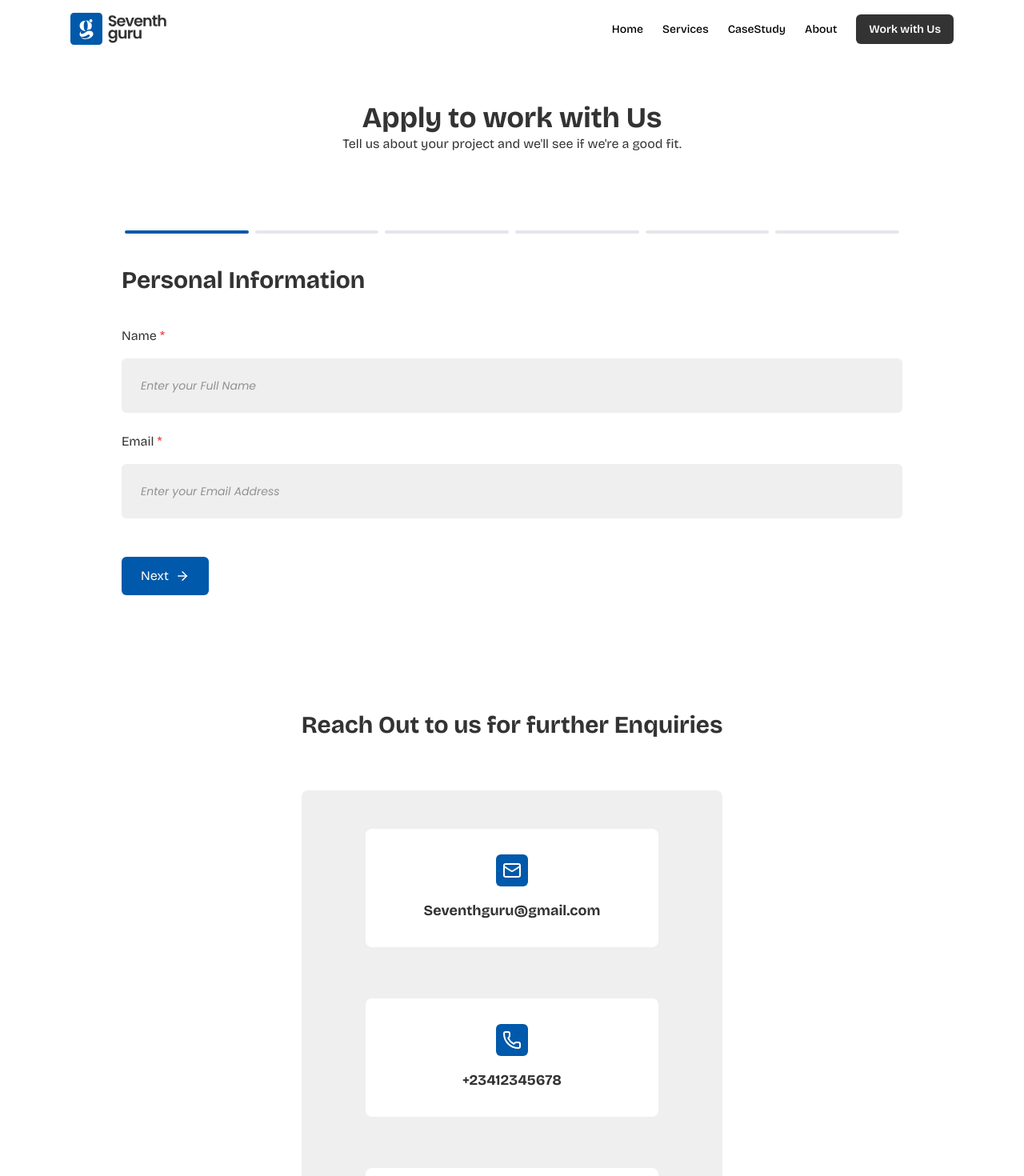
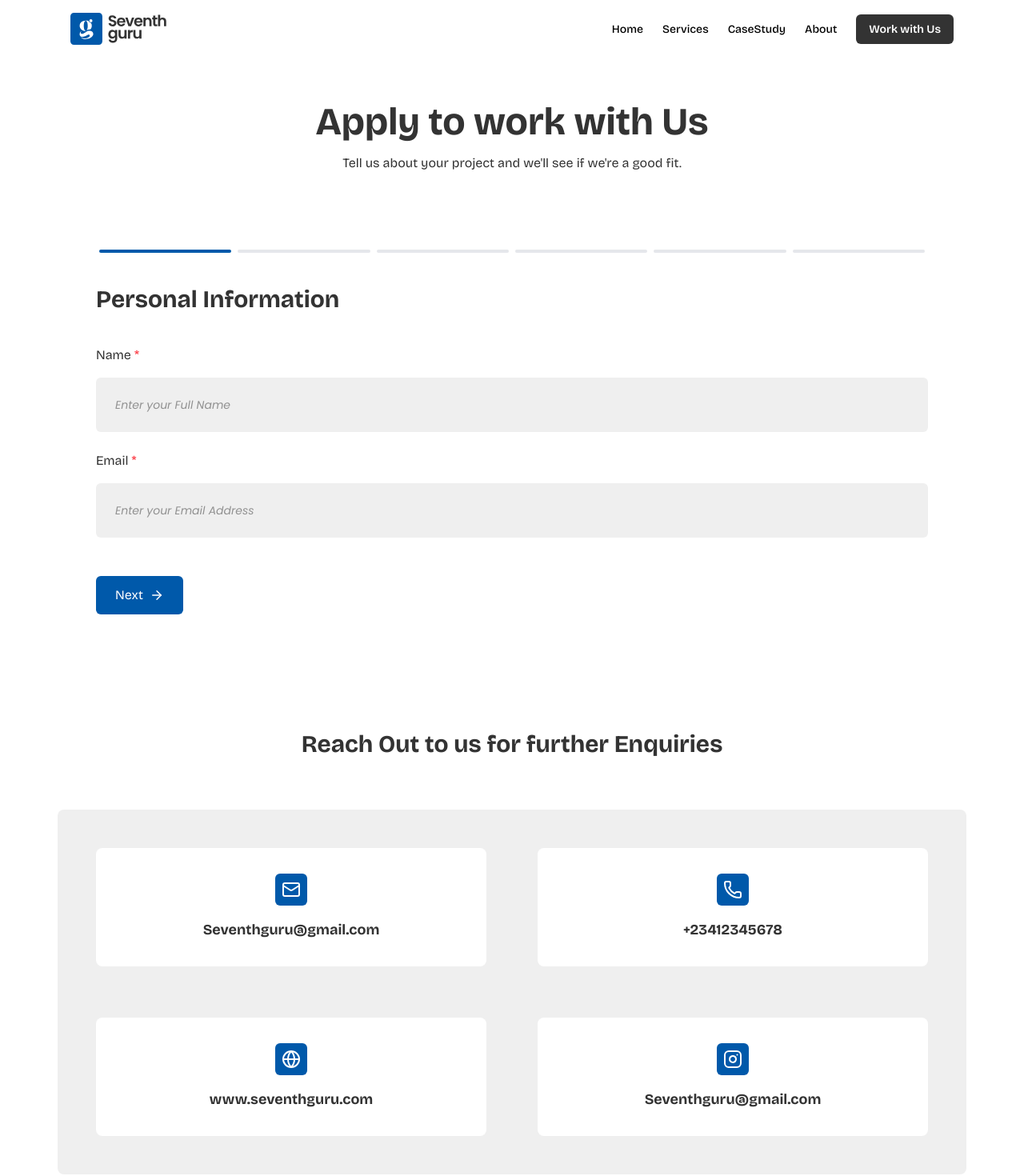
Before and after one commit to Thatboycalledolar/seventh-guru-website, a React (Vite) app: page /Apply in a window 1280 px wide. Shown: the top 1470 px of the page at 80% size. Built offline with nearby package versions, Linux system fonts and the light colour scheme.

Commit message:
contact card fixed

```diff
--- a/src/components/Contact.jsx
+++ b/src/components/Contact.jsx
@@ -6,10 +6,10 @@ import { InstagramIcon } from "lucide-react"
 
 export default function Contact() {
   return(
-    <div className="mb-16">
+    <div className="mb-16 w-full max-w-300 md:px-8">
       <h2 className="text-3xl font-bold text-center mb-16">Reach Out to us for further Enquiries</h2>
 
-      <div className="bg-(--background-color) py-12 px-20 flex flex-col gap-16 rounded-lg">
+      <div className="w-full bg-(--background-color) py-12 px-12 flex flex-col gap-16 rounded-lg md:grid grid-cols-2">
         <ContactCard icon={<Mail color="white"/>} text="Seventhguru@gmail.com" href="mailto:seventhguru@gmail.com" />
         <ContactCard icon={<Phone color="white" />} text="+23412345678" href="tel:+23412345678"/>
         <ContactCard icon={<Globe color="white" />} text="www.seventhguru.com" href="www.seventhguru.com" />
--- a/src/components/ContactCard.jsx
+++ b/src/components/ContactCard.jsx
@@ -2,20 +2,25 @@
 
 export default function ContactCard({ icon, text, href }) {
   return(
-    // <div className="flex flex-col items-center gap-6 group cursor-pointer">
-      <a
+
+       <a
           href={href}
           target="_blank"
           rel="noopener noreferrer"
-          className="font-bold text-lg flex flex-col hover:shadow-lg items-center bg-white p-8 rounded-lg"
-        >
-        <div className="bg-(--primary-color) flex p-2 rounded-md mb-4">{icon}</div>
-          {text}
-        </a>
+          className="w-full"
+          >
+          <div className="font-bold text-lg flex flex-col hover:shadow-lg items-center bg-white p-8 rounded-lg">
+            <div className="bg-(--primary-color) p-2 rounded-md mb-4">{icon}</div>
+            <p className="text-center">{text}</p>
+          </div>
+
+    </a>
 
 
 
 
-    // </div>
+
+
+
   )
 }
--- a/src/components/Footer.jsx
+++ b/src/components/Footer.jsx
@@ -5,7 +5,7 @@ import { Facebook, Instagram, Linkedin } from "lucide-react";
 export default function Footer() {
   return(
     <div className="bg-(--primary-color) flex flex-col items-center gap-4 py-8 px-8 w-full">
-      <div className="bg-white/20 py-14 px-6 flex flex-col items-center rounded-lg gap-8 w-full">
+      <div className="bg-white/20 py-14 px-6 flex flex-col items-center rounded-lg gap-8 w-full max-w-300">
         <div className="text-white text-center gap-2 flex flex-col items-center">
           <h3 className="text-3xl font-bold leading-1.2 tracking-tighter">The Growth you envision for your brand needs structure</h3>
           <p className="text-sm font-body">Work with us, fill up our short application and get on that call today</p>
--- a/src/components/Form.jsx
+++ b/src/components/Form.jsx
@@ -89,7 +89,7 @@ export default function Form() {
   }
 
   return (
-    <div className="max-w-5xl w-full mx-auto px-6 py-12 mb-24">
+    <div className="w-full max-w-300 mx-auto px-6 md:px-20 py-12 mb-24">
 
       {/* Progress indicator */}
       <div className="flex justify-between mb-10 text-sm">
--- a/src/pages/Apply.jsx
+++ b/src/pages/Apply.jsx
@@ -5,7 +5,7 @@ export default function Apply() {
   return(
     <div className="flex flex-col items-center text-(--text-color) mt-8 w-full px-8">
       <div className="mb-12 flex flex-col">
-        <h1 className="font-bold text-4xl text-center ">Apply to work with Us</h1>
+        <h1 className="font-bold text-4xl md:text-5xl md:mb-4 text-center ">Apply to work with Us</h1>
         <p className="text-center">Tell us about your project and we'll see if we're a good fit.</p>
       </div>
 
```
